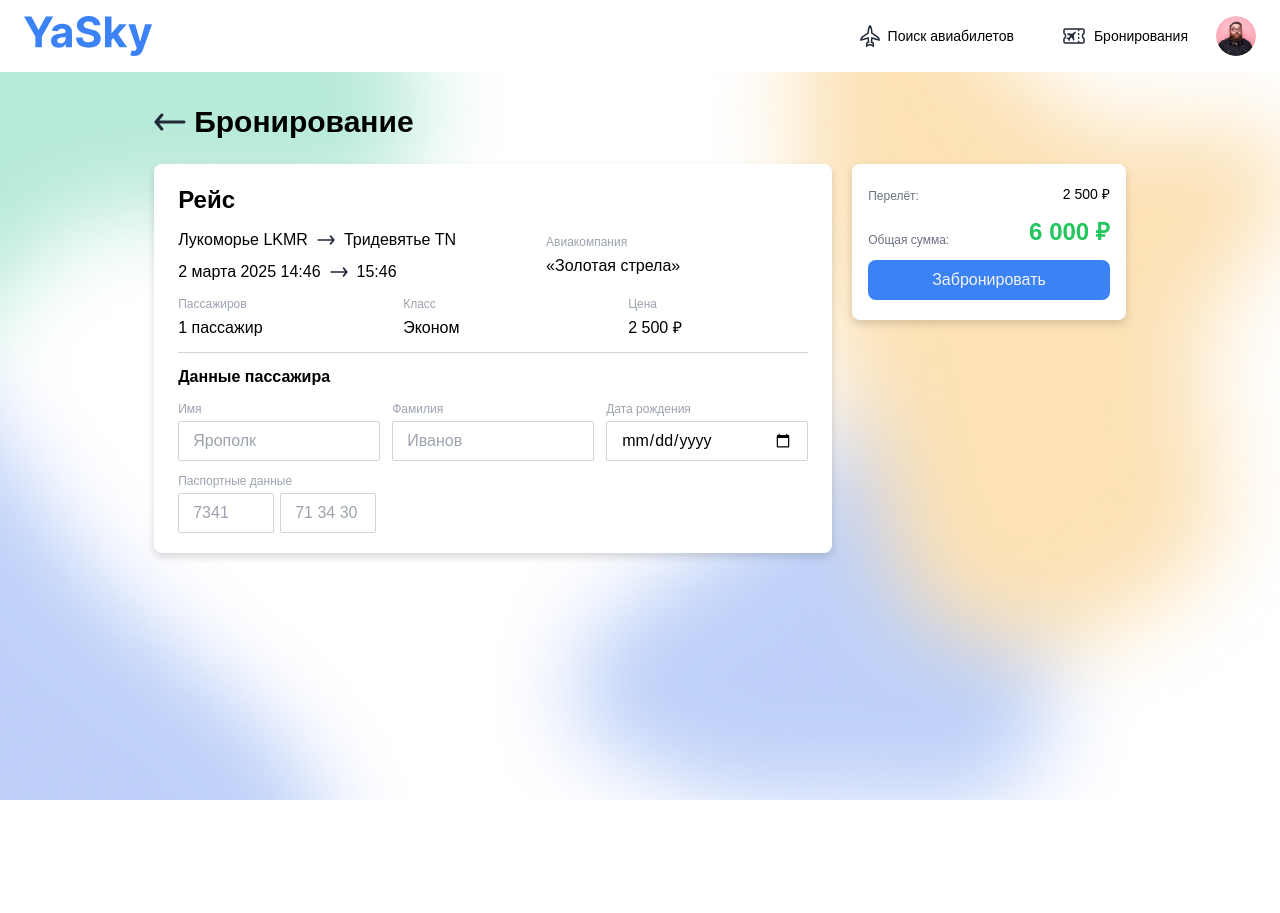
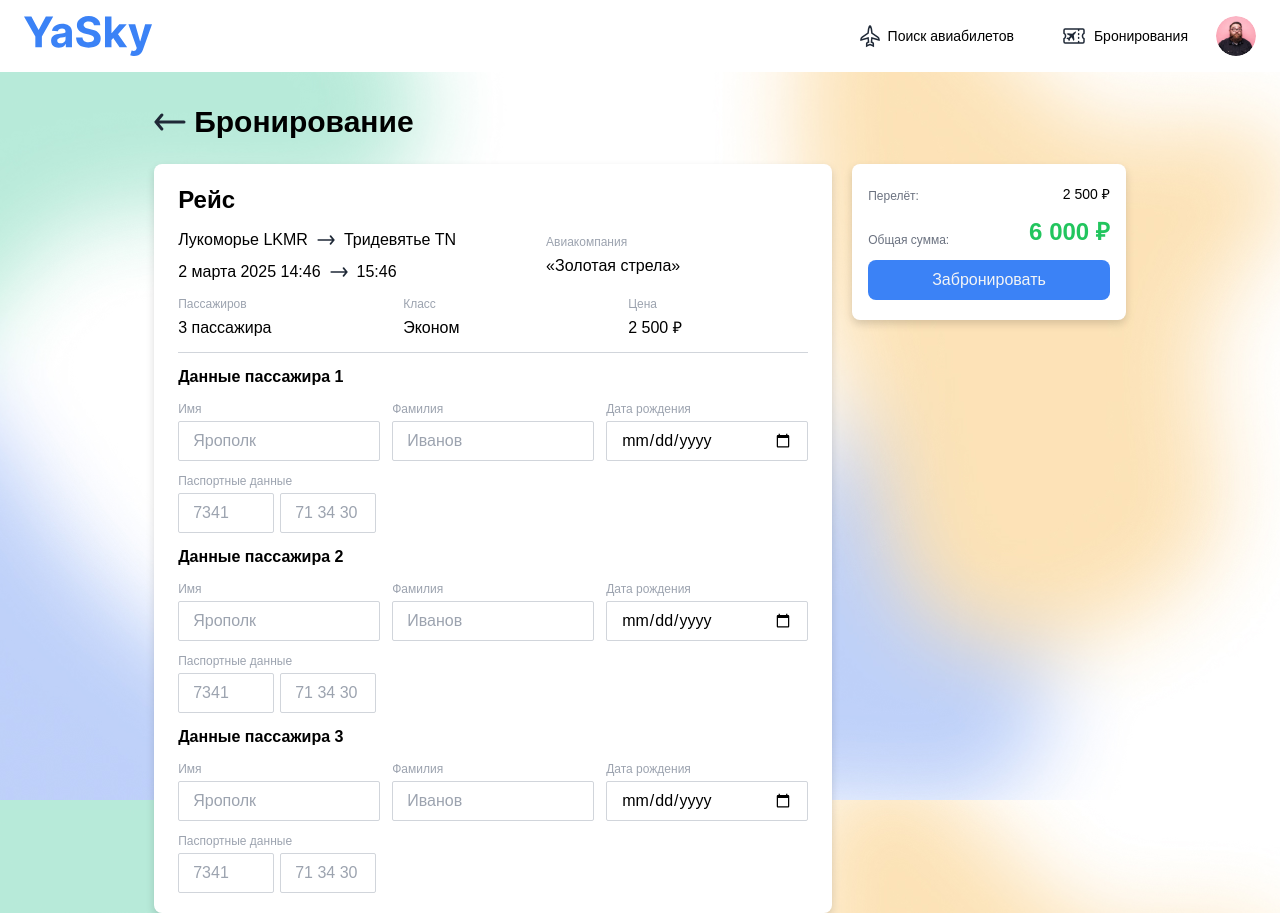
Before and after one commit to diplom-misis/booking, a Next.js app in the folder booking-nextjs-app/: page /booking-page in a window 1280 px wide. Before the commit the page ends 800 px from the top, so only its background shows below. Built offline with nearby package versions, Linux system fonts and the light colour scheme.

Commit message:
добавлена валидация страницы оформления заказа

```diff
--- a/booking-nextjs-app/src/pages/booking-page/index.tsx
+++ b/booking-nextjs-app/src/pages/booking-page/index.tsx
@@ -13,17 +13,29 @@ const data = {
   company: 'Золотая стрела',
   fromDatetime: new Date('2025-03-02T14:46:22.449Z'),
   toDatetime: new Date('2025-03-02T15:46:22.449Z'),
-  passengerCount: 3
+  passengerCount: 3,
 };
 
 export default function BookingPage() {
-  const router = useRouter()
+  const router = useRouter();
 
   const [firstName, setFirstName] = useState<string>('');
   const [lastName, setLastName] = useState<string>('');
   const [birthday, setBirthday] = useState<string>('');
   const [passportSeries, setPassportSeries] = useState<string>('');
   const [passportNumber, setPassportNumber] = useState<string>('');
+
+  const firstNameError = !/^[a-zа-я-]*$/i.test(firstName);
+  const lastNameError = !/^[a-zа-я-]*$/i.test(lastName);
+  const passportSeriesError = !/^[0-9]*$/.test(passportSeries);
+  const passportNumberError = !/^[0-9]*$/.test(passportNumber);
+
+  const formValid = !(
+    firstNameError ||
+    lastNameError ||
+    passportSeriesError ||
+    passportNumberError
+  );
 
   const {
     fromCity,
@@ -33,7 +45,7 @@ export default function BookingPage() {
     company,
     fromDatetime,
     toDatetime,
-    passengerCount
+    passengerCount,
   } = data;
 
   const dayFrom = fromDatetime.getDate();
@@ -43,7 +55,7 @@ export default function BookingPage() {
   const minutesFrom = fromDatetime.getMinutes();
 
   const dateFrom = `${dayFrom} ${monthFrom} ${yearFrom}`;
-  const timeFrom = `${hoursFrom}:${minutesFrom}`
+  const timeFrom = `${hoursFrom}:${minutesFrom}`;
 
   const dayTo = toDatetime.getDate();
   const monthTo = months[toDatetime.getMonth() + 1];
@@ -54,8 +66,18 @@ export default function BookingPage() {
   const dateTo = `${dayTo} ${monthTo} ${yearTo}`;
   const timeTo = `${hoursTo}:${minutesTo}`;
 
+  let passengerEnding;
+
+  if (passengerCount == 1) {
+    passengerEnding = 'пассажир';
+  } else if (2 <= passengerCount && passengerCount <= 4) {
+    passengerEnding = 'пассажира';
+  } else if (5 <= passengerCount && passengerCount <= 9) {
+    passengerEnding = 'пассажиров';
+  }
+
   const handleSubmit = (e: SyntheticEvent) => {
-    e.preventDefault()
+    e.preventDefault();
 
     const query = new URLSearchParams({
       fromCity,
@@ -65,8 +87,8 @@ export default function BookingPage() {
       timeFrom,
     }).toString();
 
-    router.push(`/booking-success-page?${query}`)
-  }
+    router.push(`/booking-success-page?${query}`);
+  };
 
   return (
     <Layout>
@@ -100,7 +122,7 @@ export default function BookingPage() {
               <div className='flex'>
                 <div className='flex flex-col gap-1 w-[225px]'>
                   <p className='text-gray-400 text-xs'>Пассажиров</p>
-                  <p>1 пассажир</p>
+                  <p>{`${passengerCount} ${passengerEnding}`}</p>
                 </div>
                 <div className='flex flex-col gap-1 w-[225px]'>
                   <p className='text-gray-400 text-xs'>Класс</p>
@@ -112,65 +134,112 @@ export default function BookingPage() {
                 </div>
               </div>
               <Separator />
-              <h3 className='font-bold'>Данные пассажира</h3>
+              {(() => {
+                const passengers = [];
+                for (let count = 1; count <= passengerCount; count++) {
+                  passengers.push(
+                    <div key={count}>
+                      <div className='flex flex-col gap-3'>
+                        <h3 className='font-bold'>Данные пассажира {count}</h3>
                         <div className='flex justify-between gap-3'>
                           <div className='flex flex-col gap-1'>
                             <p className='text-gray-400 text-xs'>Имя</p>
                             <input
                               type='text'
-                    className='border border-gray-300 rounded-sm px-3.5 py-2 w-[202px] hover:border-gray-400 focus:outline-none focus:border-blue-500 h-10'
+                              className='border border-gray-300 rounded-sm px-3.5 py-2 w-[202px] hover:border-gray-400 focus:outline-none focus:border-blue-500 h-10 invalid:border-red-500'
                               placeholder='Ярополк'
-                    required
                               value={firstName}
                               onChange={(e) => setFirstName(e.target.value)}
+                              pattern='[A-za-zА-яа-я\-]*$'
                             />
+                            {firstNameError && (
+                              <p className='text-xs text-red-500 max-w-[202px]'>
+                                Имя может содержать только буквы и дефис
+                              </p>
+                            )}
                           </div>
                           <div className='flex flex-col gap-1'>
                             <p className='text-gray-400 text-xs'>Фамилия</p>
                             <input
                               type='text'
-                    className='border border-gray-300 rounded-sm px-3.5 py-2 w-[202px] hover:border-gray-400 focus:outline-none focus:border-blue-500 h-10'
+                              className='border border-gray-300 rounded-sm px-3.5 py-2 w-[202px] hover:border-gray-400 focus:outline-none focus:border-blue-500 h-10 invalid:border-red-500'
                               placeholder='Иванов'
                               value={lastName}
                               onChange={(e) => setLastName(e.target.value)}
+                              pattern='[A-za-zА-яа-я\-]*$'
                             />
+                            {lastNameError && (
+                              <p className='text-xs text-red-500 max-w-[202px]'>
+                                Фамилия может содержать только буквы и дефис
+                              </p>
+                            )}
                           </div>
                           <div className='flex flex-col gap-1'>
-                  <p className='text-gray-400 text-xs'>Дата рождения</p>
+                            <p className='text-gray-400 text-xs'>
+                              Дата рождения
+                            </p>
                             <input
                               type='date'
-                    className='border border-gray-300 rounded-sm px-3.5 py-2 w-[202px] hover:border-gray-400 focus:outline-none focus:border-blue-500 h-10'
+                              className='border border-gray-300 rounded-sm px-3.5 py-2 w-[202px] hover:border-gray-400 focus:outline-none focus:border-blue-500 h-10 invalid:border-red-500'
                               placeholder='04.06.1993'
                               value={birthday}
                               onChange={(e) => setBirthday(e.target.value)}
-                    onFocus={(e) => e.target.type = 'date'}
-                    onBlur={(e) => e.target.type = 'text'}
+                              onFocus={(e) => (e.target.type = 'date')}
+                              onBlur={(e) => (e.target.type = 'text')}
                             />
                           </div>
                         </div>
                         <div className='flex justify-between gap-3'>
                           <div className='flex flex-col gap-1'>
-                  <p className='text-gray-400 text-xs'>Паспортные данные</p>
+                            <p className='text-gray-400 text-xs'>
+                              Паспортные данные
+                            </p>
                             <div className='flex gap-[6px]'>
+                              <div className='flex flex-col gap-1'>
                                 <input
                                   type='text'
-                      className='border border-gray-300 rounded-sm px-[14px] py-2 w-24 hover:border-gray-400 focus:outline-none focus:border-blue-500 h-10'
+                                  className='border border-gray-300 rounded-sm px-[14px] py-2 w-24 hover:border-gray-400 focus:outline-none focus:border-blue-500 h-10 invalid:border-red-500'
                                   placeholder='7341'
                                   value={passportSeries}
-                      onChange={(e) => setPassportSeries(e.target.value)}
+                                  onChange={(e) =>
+                                    setPassportSeries(e.target.value)
+                                  }
                                   maxLength={4}
+                                  pattern='\d'
                                 />
+                                {passportSeriesError && (
+                                  <p className='text-xs text-red-500 max-w-24'>
+                                    Серия паспорта может содержать только цифры
+                                  </p>
+                                )}
+                              </div>
+                              <div className='flex flex-col gap-1'>
                                 <input
                                   type='text'
-                      className='border border-gray-300 rounded-sm px-[14px] py-2 w-24 hover:border-gray-400 focus:outline-none focus:border-blue-500 h-10'
+                                  className='border border-gray-300 rounded-sm px-[14px] py-2 w-24 hover:border-gray-400 focus:outline-none focus:border-blue-500 h-10 invalid:border-red-500'
                                   placeholder='71 34 30'
                                   value={passportNumber}
-                      onChange={(e) => setPassportNumber(e.target.value)}
+                                  onChange={(e) =>
+                                    setPassportNumber(e.target.value)
+                                  }
                                   maxLength={6}
+                                  pattern='\d'
                                 />
+                                {passportNumberError && (
+                                  <p className='text-xs text-red-500 max-w-24'>
+                                    Номер паспорта может содержать только цифры
+                                  </p>
+                                )}
                               </div>
                             </div>
                           </div>
+                        </div>
+                      </div>
+                    </div>
+                  );
+                }
+                return passengers;
+              })()}
             </div>
           </div>
           <div className='flex flex-col gap-3 bg-white rounded-lg px-4 py-5 shadow-[0_4px_8px_rgba(0,0,0,0.15)] self-start'>
@@ -184,7 +253,8 @@ export default function BookingPage() {
             </div>
             <button
               type='submit'
-              className='bg-blue-500 text-gray-100 px-16 py-2 rounded-lg hover:bg-blue-600 active:bg-blue-700'
+              className='bg-blue-500 text-gray-100 px-16 py-2 rounded-lg hover:bg-blue-600 active:bg-blue-700 disabled:bg-gray-400 disabled:text-gray-300'
+              disabled={!formValid}
             >
               Забронировать
             </button>
```
Lines whose indentation alone changed are shown as unchanged.
